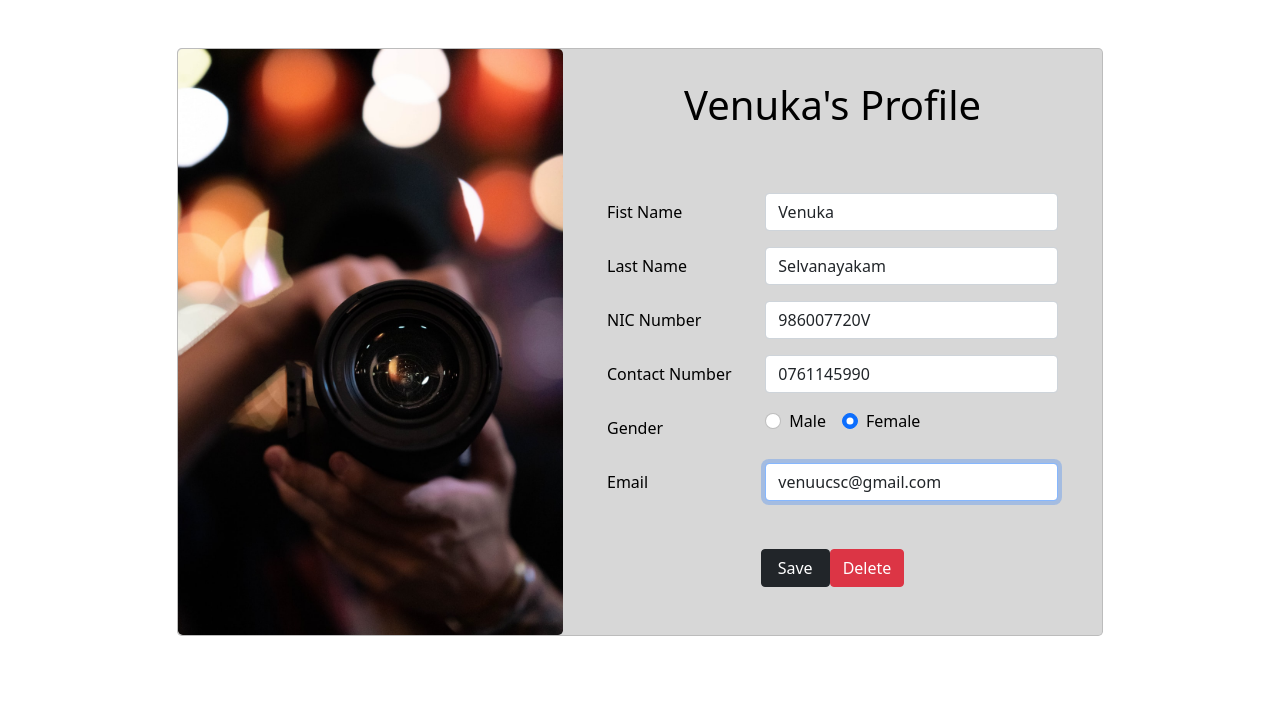
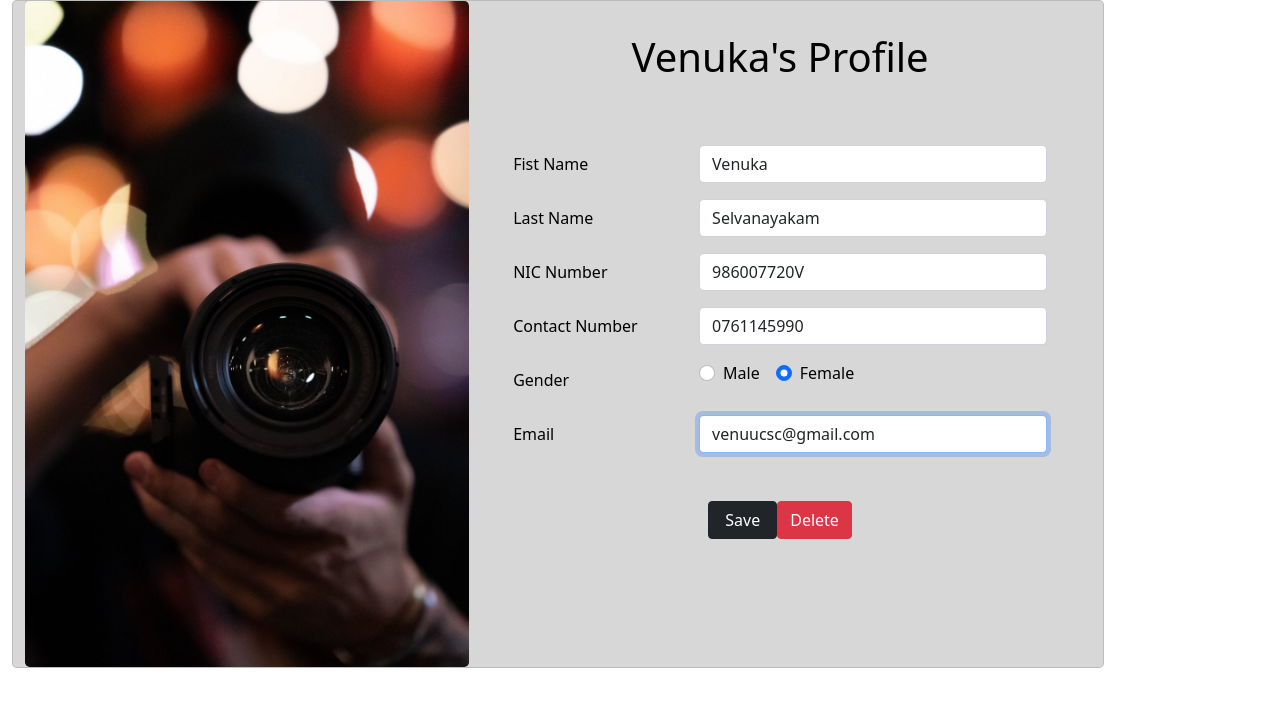
Before and after one commit to FarzanFrost/Flash, a React (Create React App) app in the folder flash-front-end/: page /CustomerProfile in a window 1280 px wide. Shown: the top 706 px of the page. Built offline with nearby package versions, Linux system fonts and the light colour scheme.

Commit message:
increase the card size in card page

```diff
--- a/flash-front-end/src/App.js
+++ b/flash-front-end/src/App.js
@@ -81,7 +81,6 @@ function App() {
               <Route exact path="/Vieweventdetailsforadmin" element={ <Vieweventdetailsforadmin/> } />
               <Route exact path="/Sample" element={ <Sample/> } />
               <Route exact path="/AddEmployee" element={ <AddEmployee/> } />
-
               <Route exact path="/AdminViewEmployeeDetailspage" element={ <AdminViewEmployeeDetailspage/> } />
               <Route exact path="/OldHeader" element={ <OldHeader/> } />
               <Route exact path="/Header" element={ <Header/> } />
@@ -108,7 +107,7 @@ function App() {
               <Route exact path="/AdminViewAllReviews" element={ <AdminViewAllReviews/> } />
               <Route exact path="/ManagerViewEventFullDetails" element={ <ManagerViewEventFullDetails/> } />
               <Route exact path="/ManagerViewEmployeeDetails" element={ <ManagerViewEmployeeDetails/> } />
-              <Route exact path="/ManagerViewAllReviews" element={ <ManagerViewAllReviews/> } />
+              <Route exact path="/ManagerViewEventFullDetails" element={ <ManagerViewAllReviews/> } />
               <Route exact path="/NewEventBooking" element={ <NewEventBooking/> } />
               <Route exact path="/CardDetail" element={ <CardDetail/> } />
               <Route exact path="/ChangeBooking" element={ <ChangeBooking/> } />
--- a/flash-front-end/src/CardDetail.js
+++ b/flash-front-end/src/CardDetail.js
@@ -92,7 +92,7 @@ const CardDetail = () => {
                                                             name="group1"
                                                             type="radio"
                                                         />
-                                                        <div className="col-sm-5">
+                                                        <div className="col-sm-8">
                                                             <img src={ visa } className="img-fluid rounded-3 h-100" alt="Events"/>
                                                         </div>
                                                     </div>
@@ -105,7 +105,7 @@ const CardDetail = () => {
                                                             type="radio"
                                                         />
 
-                                                        <div className="col-sm-5">
+                                                        <div className="col-sm-8">
                                                             <img src={ master } className="img-fluid rounded-3 h-100" alt="Events"/>
                                                         </div>
                                                     </div>
@@ -118,7 +118,7 @@ const CardDetail = () => {
                                                             type="radio"
                                                         />
 
-                                                        <div className="col-sm-5">
+                                                        <div className="col-sm-8">
                                                             <img src={ express } className="img-fluid rounded-3 h-100" alt="Events"/>
                                                         </div>
                                                     </div>
@@ -131,7 +131,7 @@ const CardDetail = () => {
                                                             type="radio"
                                                         />
 
-                                                        <div className="col-sm-5">
+                                                        <div className="col-sm-8">
                                                             <img src={ discover } className="img-fluid rounded-3 h-100" alt="Events"/>
                                                         </div>
                                                     </div>
--- a/flash-front-end/src/CustomerProfile.js
+++ b/flash-front-end/src/CustomerProfile.js
@@ -4,17 +4,17 @@ import {Form} from "react-bootstrap";
 
 const CustomerProfile = () =>{
     return(
-        <div className="h-100">
+        <div className="container h-100 row d-flex justify-content-center align-items-center h-100 col-12 ">
 
-            <section className="h-100">
+            {/*<section className="h-100">*/}
 
-                <div className="container py-5 h-100">
+                {/*<div className="container py-0 h-100">*/}
 
-                    <div className="row d-flex justify-content-center align-items-center h-100">
+                    {/*<div className="row d-flex justify-content-center align-items-center h-100 bg-danger col-12">*/}
 
-                        <div className="col-xl-10 my-5 py-2 my-lg-1 py-lg-1 my-xl-0 py-xl-0">
+                        {/*<div className="col-12 bg-secondary">*/}
 
-                            <div className="card rounded-3 text-black my-lg-1 my-xl-0 py-xl-0" style={ { backgroundColor : '#d7d7d7' } }>
+                            <div className="card rounded-3 text-black my-lg-0 my-xl-0 py-xl-0" style={ { backgroundColor : '#d7d7d7' } }>
 
                                 <div className="row g-0">
 
@@ -155,13 +155,13 @@ const CustomerProfile = () =>{
 
                             </div>
 
-                        </div>
+                        {/*</div>*/}
 
-                    </div>
+                    {/*</div>*/}
 
-                </div>
+                {/*</div>*/}
 
-            </section>
+            {/*</section>*/}
 
         </div>
     )
--- a/flash-front-end/src/UIStructure/Customer.js
+++ b/flash-front-end/src/UIStructure/Customer.js
@@ -3,9 +3,6 @@ import SelectImageContextProviderInterface from "../SelectImageContextProviderIn
 import Footer from "../Footer";
 import FlashLogo from "../Images/FlashLogo.png";
 import EventReviewsCustomerContextProviderInterface from "../EventReviewsCustomerContextProviderInterface";
-import CardDetail from "../CardDetail";
-import ChangeBooking from "../ChangeBooking";
-import ChangePassword from "../ChangePassword";
 import CustomerProfile from "../CustomerProfile";
 import EventSelection from "../EventSelection";
 import NewEventBooking from "../NewEventBooking";
```
